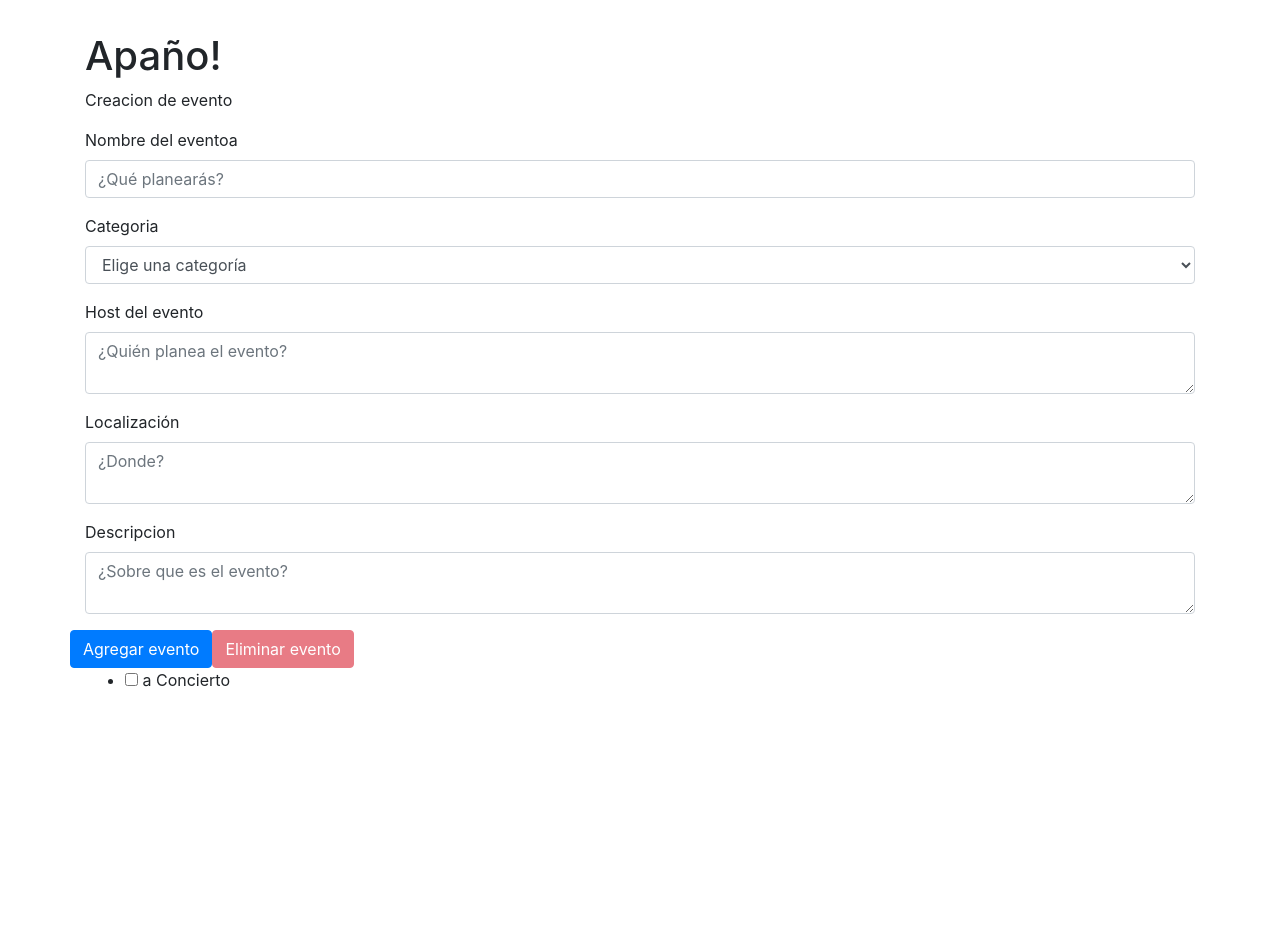
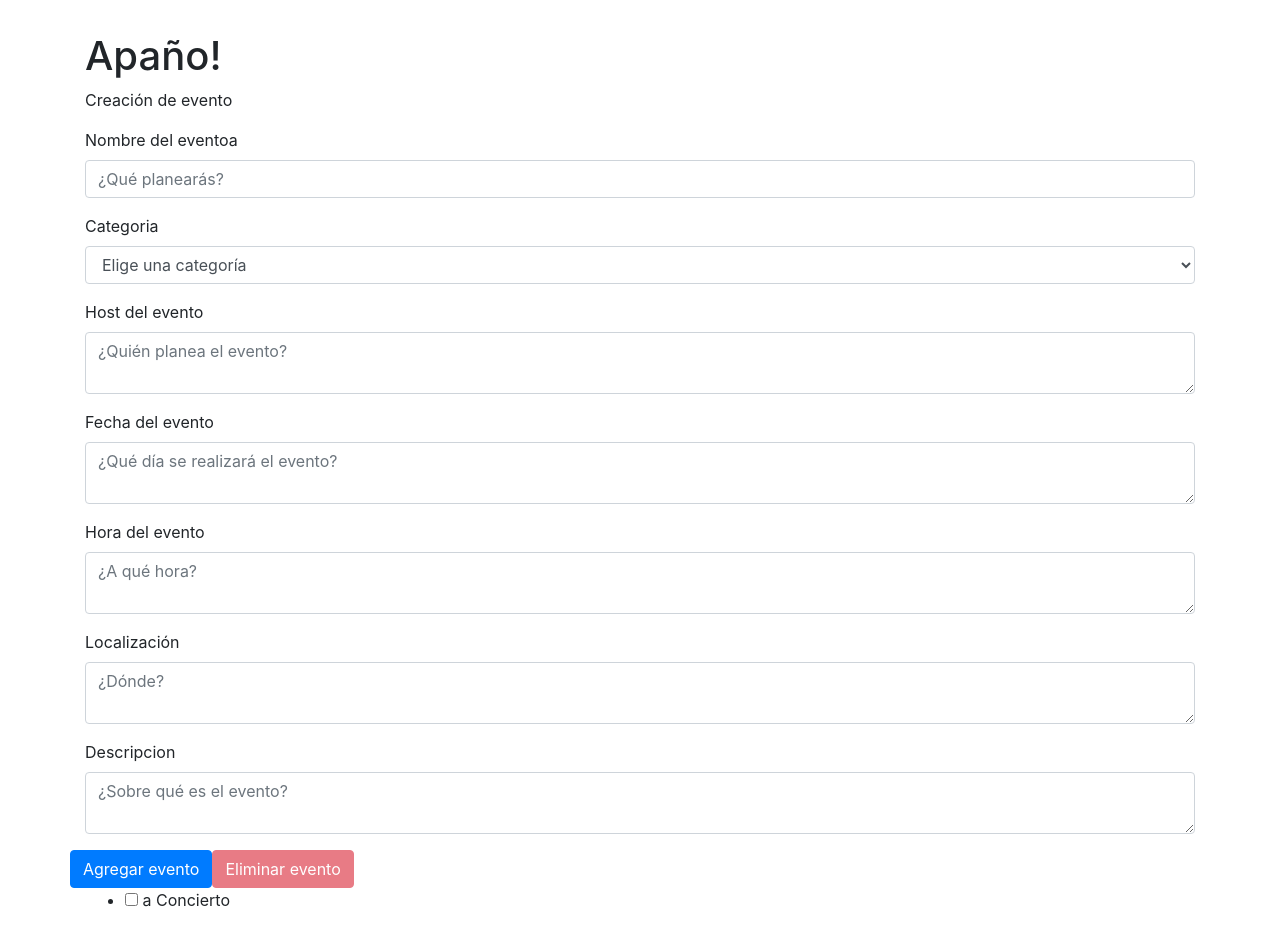
Before and after one commit to DCC-CC4401/2023-2-grupo-11, a Django app: page /perfil/crear_evento in a window 1280 px wide. Before the commit the page ends 687 px from the top, so only its background shows below. Run offline with Django 4.2, Linux system fonts and the light colour scheme; data comes from the database, SQL or seed files in the repository; some libraries are stand-ins or nearby versions.

Commit message:
feat: añade fecha y hora a template creacionEvento

```diff
--- a/apagno_app/perfil_apagno_app/templates/perfil_app/creacionEvento.html
+++ b/apagno_app/perfil_apagno_app/templates/perfil_app/creacionEvento.html
@@ -2,7 +2,7 @@
 <html >
     <head>
         <meta charset="UTF-8">
-        <title>Apaño! Creacion de evento</title>
+        <title>Apaño! Creación de evento</title>
         <link rel="stylesheet" href="https://stackpath.bootstrapcdn.com/bootstrap/4.5.2/css/bootstrap.min.css" integrity="sha384-JcKb8q3iqJ61gNV9KGb8thSsNjpSL0n8PARn9HuZOnIxN0hoP+VmmDGMN5t9UJ0Z" crossorigin="anonymous">
     </head>
     <body>
@@ -10,7 +10,7 @@
 
             <!-- Encabezado de la página-->
                 <h1>Apaño!</h1>
-                <p class="tagline">Creacion de evento</p>
+                <p class="tagline">Creación de evento</p>
             <!-- Fin encabezado -->
                 <form action="" method="post">
                 {% csrf_token %} <!-- csrf token for basic security -->
@@ -33,12 +33,20 @@
                         <textarea  id="host" class="form-control" placeholder="¿Quién planea el evento?" name="host" required></textarea>
                     </div>
                     <div class="form-group">
+                        <label for="fecha">Fecha del evento</label>
+                        <textarea  id="fecha" class="form-control" placeholder="¿Qué día se realizará el evento?" name="fecha" required></textarea>
+                    </div>
+                    <div class="form-group">
+                        <label for="hora">Hora del evento</label>
+                        <textarea  id="hora" class="form-control" placeholder="¿A qué hora?" name="hora" required></textarea>
+                    </div>
+                    <div class="form-group">
                         <label for="lugar">Localización</label>
-                        <textarea  id="lugar" class="form-control" placeholder="¿Donde?" name="lugar" required></textarea>
+                        <textarea  id="lugar" class="form-control" placeholder="¿Dónde?" name="lugar" required></textarea>
                     </div>
                     <div class="form-group">
                         <label for="descripcion">Descripcion</label>
-                        <textarea  id="descripcion" class="form-control" placeholder="¿Sobre que es el evento?" name="descripcion" required></textarea>
+                        <textarea  id="descripcion" class="form-control" placeholder="¿Sobre qué es el evento?" name="descripcion" required></textarea>
                     </div>
                     <!-- Fin formulario de nueva tarea -->
                     <!-- Botones para agregar o eliminar tarea -->
```
Also changed, not shown: 2 other files.
